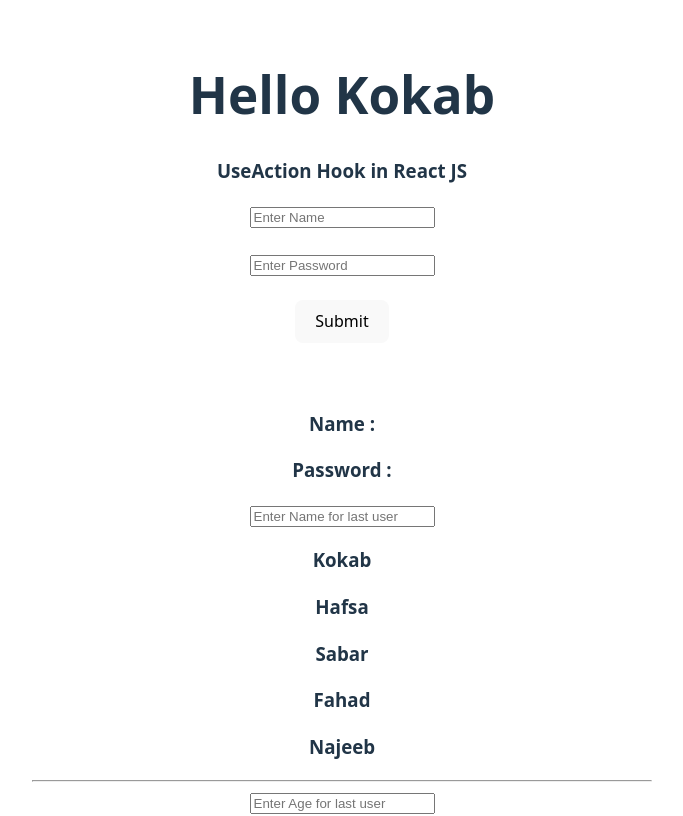
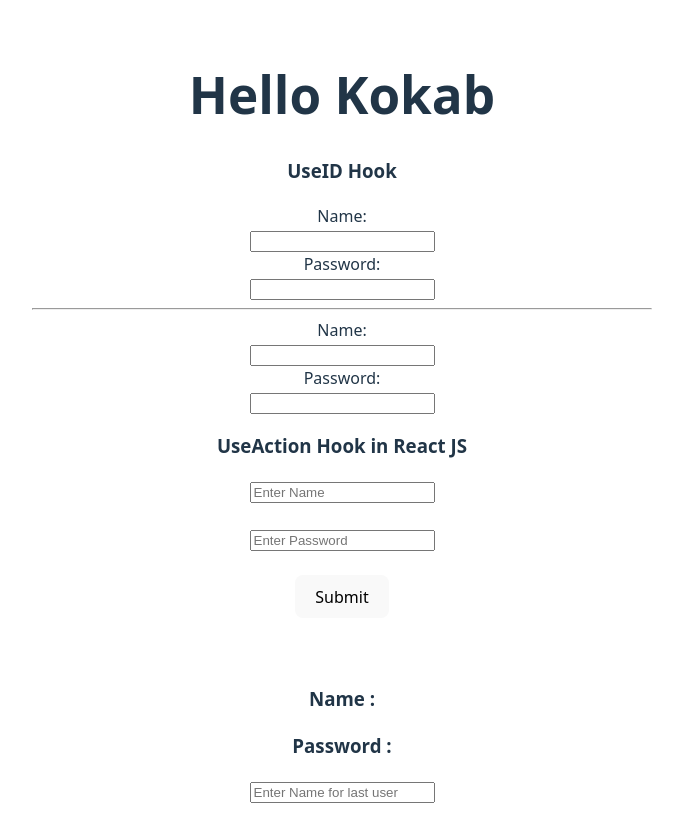
Before and after one commit to KokabNaveed/React, a React (Vite) app: page / in a window 1280 px wide. Shown: the top 816 px of the page, without its empty margins (298-981 px from the left). Built offline with nearby package versions, Linux system fonts and the light colour scheme.

Commit message:
Learn UseId Hook

```diff
--- a/src/App.jsx
+++ b/src/App.jsx
@@ -23,6 +23,7 @@ import DisplayUser from './DisplayUser'
 import ObjectsInState from './UpdateObjectsInState'
 import UpdateArray from './UpdatingArrayInState'
 import UseActionHook from './UseAction'
+import IdHook from './UseIdHook'
 
 
 const fruit = (name) => {
@@ -184,6 +185,8 @@ function App() {
     <>
       <h1>Hello Kokab</h1>
 
+      <IdHook/>
+
       <UseActionHook/>
 
 
--- /dev/null
+++ b/src/UseIdHook.jsx
@@ -0,0 +1,30 @@
+import { useId } from "react"
+
+function IdHook() {
+
+
+    const FormComponent = () => {
+        const user = useId();
+        return (
+            <>
+                <form action="">
+                    <label htmlFor={user + 'name'}>Name: </label> <br />
+                    <input type="text" id={user + 'name'} /> <br />
+                    <label htmlFor={user + "password"}>Password: </label> <br />
+                    <input type="password" id={user + "password"} /> <br />
+                </form>
+            </>
+        )
+    }
+    return (
+        <>
+            <h3>UseID Hook</h3>
+            <FormComponent />
+            <hr />
+            <FormComponent />
+
+        </>
+    )
+}
+
+export default IdHook;
```
